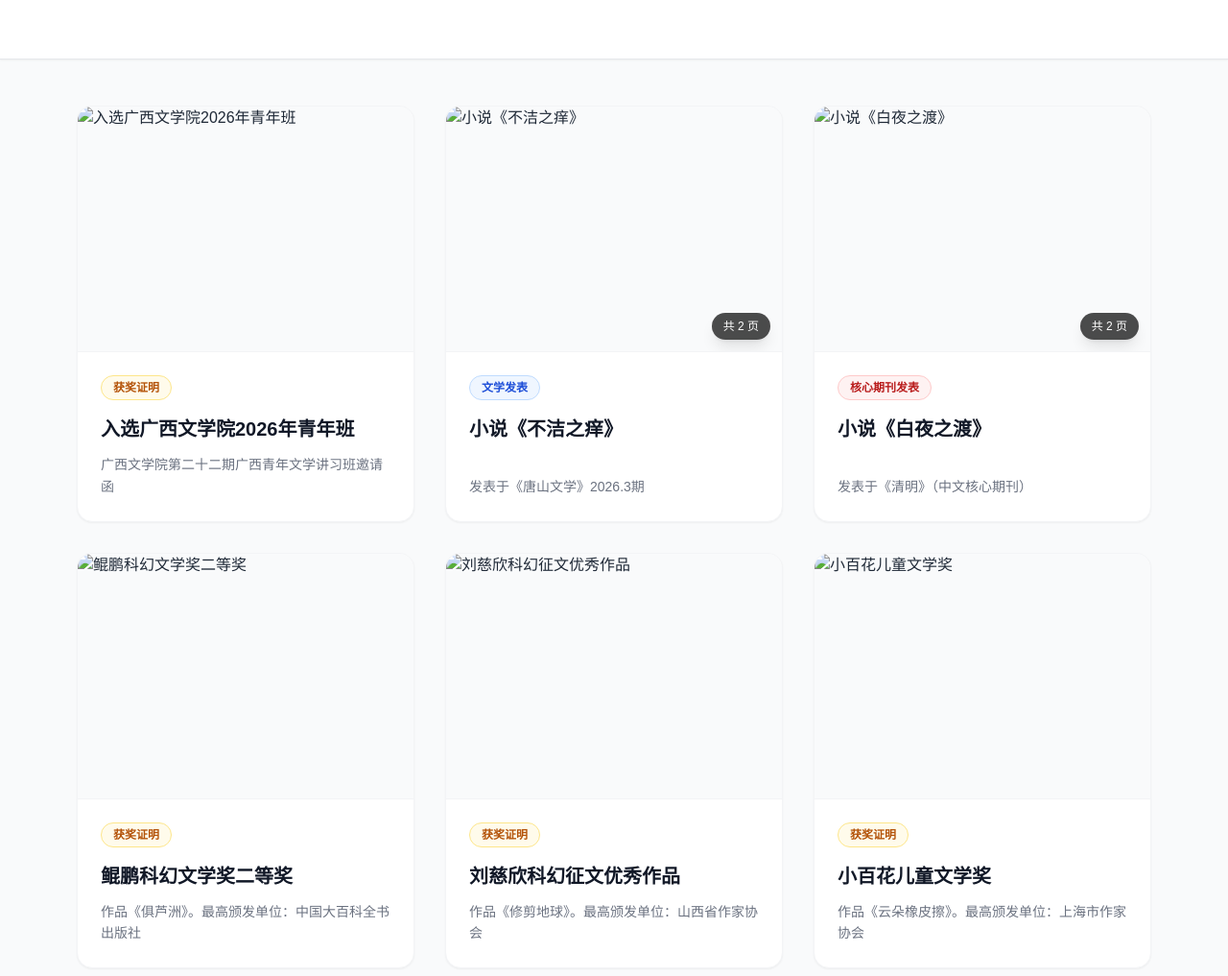
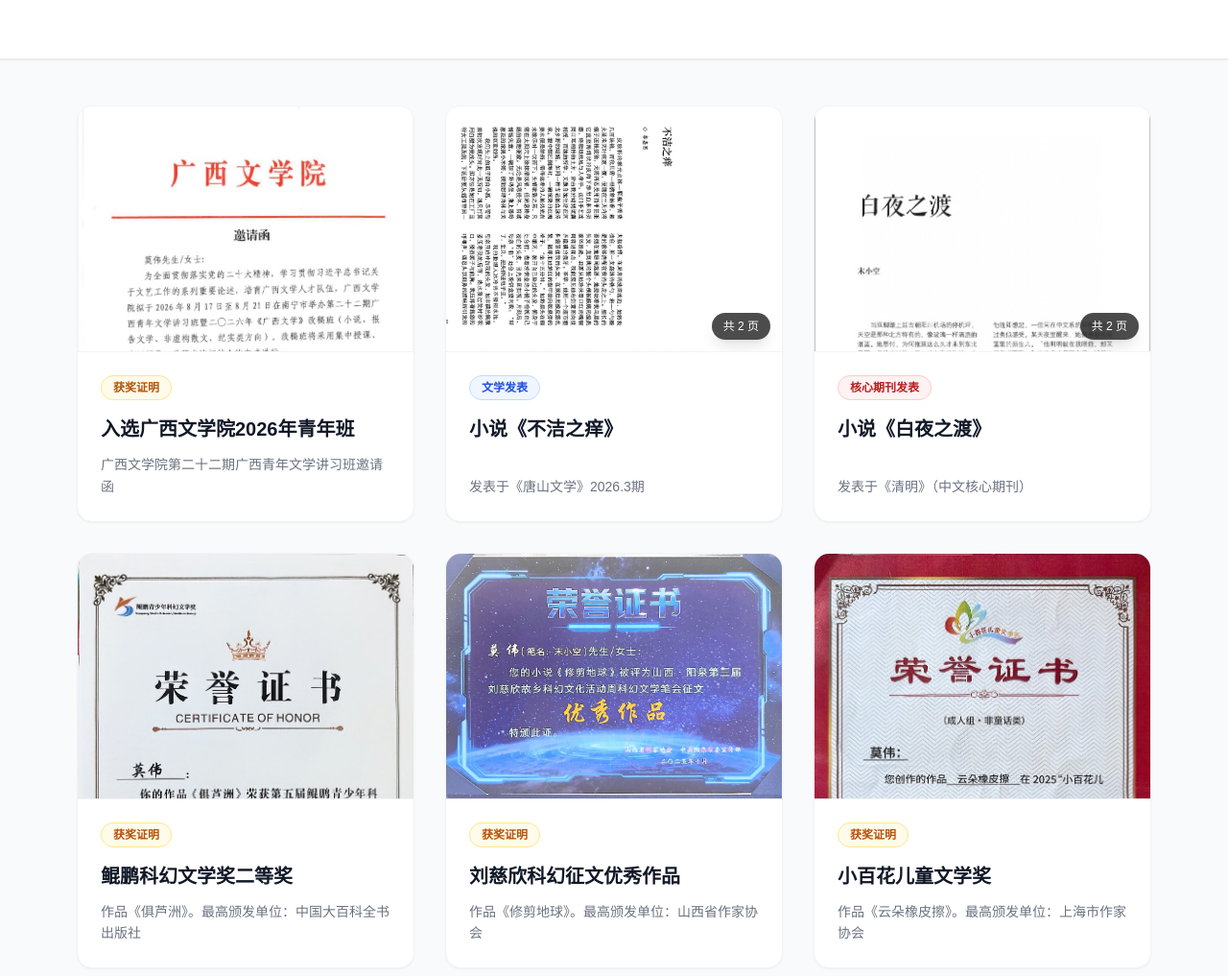
Before and after one commit to a15878367550-sketch/-, a plain HTML site: page index.html in a window 1280 px wide. Shown: the part 151-1168 px from the top of the page at 96% size. Drawn offline with nearby package versions, Linux system fonts and the light colour scheme.

Commit message:
Add files via upload

```diff
--- a/index.html
+++ b/index.html
@@ -40,12 +40,12 @@
 
     <script>
         const data = [
-          {"id": 1, "title": "入选广西文学院2026年青年班", "type": "获奖证明", "images": ["images/01_guangxi.jpg"], "description": "广西文学院第二十二期广西青年文学讲习班邀请函"},
-          {"id": 2, "title": "小说《不洁之痒》", "type": "文学发表", "images": ["images/02_tangshan_1.jpg", "images/02_tangshan_2.jpg"], "description": "发表于《唐山文学》2026.3期"},
-          {"id": 3, "title": "小说《白夜之渡》", "type": "核心期刊发表", "images": ["images/03_qingming_1.jpg", "images/03_qingming_2.jpg"], "description": "发表于《清明》（中文核心期刊）"},
-          {"id": 4, "title": "鲲鹏科幻文学奖二等奖", "type": "获奖证明", "images": ["images/04_kunpeng.jpg"], "description": "作品《俱芦洲》。最高颁发单位：中国大百科全书出版社"},
-          {"id": 5, "title": "刘慈欣科幻征文优秀作品", "type": "获奖证明", "images": ["images/05_liucixin.jpg"], "description": "作品《修剪地球》。最高颁发单位：山西省作家协会"},
-          {"id": 6, "title": "小百花儿童文学奖", "type": "获奖证明", "images": ["images/06_xiaobaihua.jpg"], "description": "作品《云朵橡皮擦》。最高颁发单位：上海市作家协会"}
+          {"id": 1, "title": "入选广西文学院2026年青年班", "type": "获奖证明", "images": ["01_guangxi.jpg"], "description": "广西文学院第二十二期广西青年文学讲习班邀请函"},
+          {"id": 2, "title": "小说《不洁之痒》", "type": "文学发表", "images": ["02_tangshan_1.jpg", "02_tangshan_2.jpg"], "description": "发表于《唐山文学》2026.3期"},
+          {"id": 3, "title": "小说《白夜之渡》", "type": "核心期刊发表", "images": ["03_qingming_1.jpg", "03_qingming_2.jpg"], "description": "发表于《清明》（中文核心期刊）"},
+          {"id": 4, "title": "鲲鹏科幻文学奖二等奖", "type": "获奖证明", "images": ["04_kunpeng.jpg"], "description": "作品《俱芦洲》。最高颁发单位：中国大百科全书出版社"},
+          {"id": 5, "title": "刘慈欣科幻征文优秀作品", "type": "获奖证明", "images": ["05_liucixin.jpg"], "description": "作品《修剪地球》。最高颁发单位：山西省作家协会"},
+          {"id": 6, "title": "小百花儿童文学奖", "type": "获奖证明", "images": ["06_xiaobaihua.jpg"], "description": "作品《云朵橡皮擦》。最高颁发单位：上海市作家协会"}
         ];
 
         const grid = document.getElementById('portfolio-grid');
```
